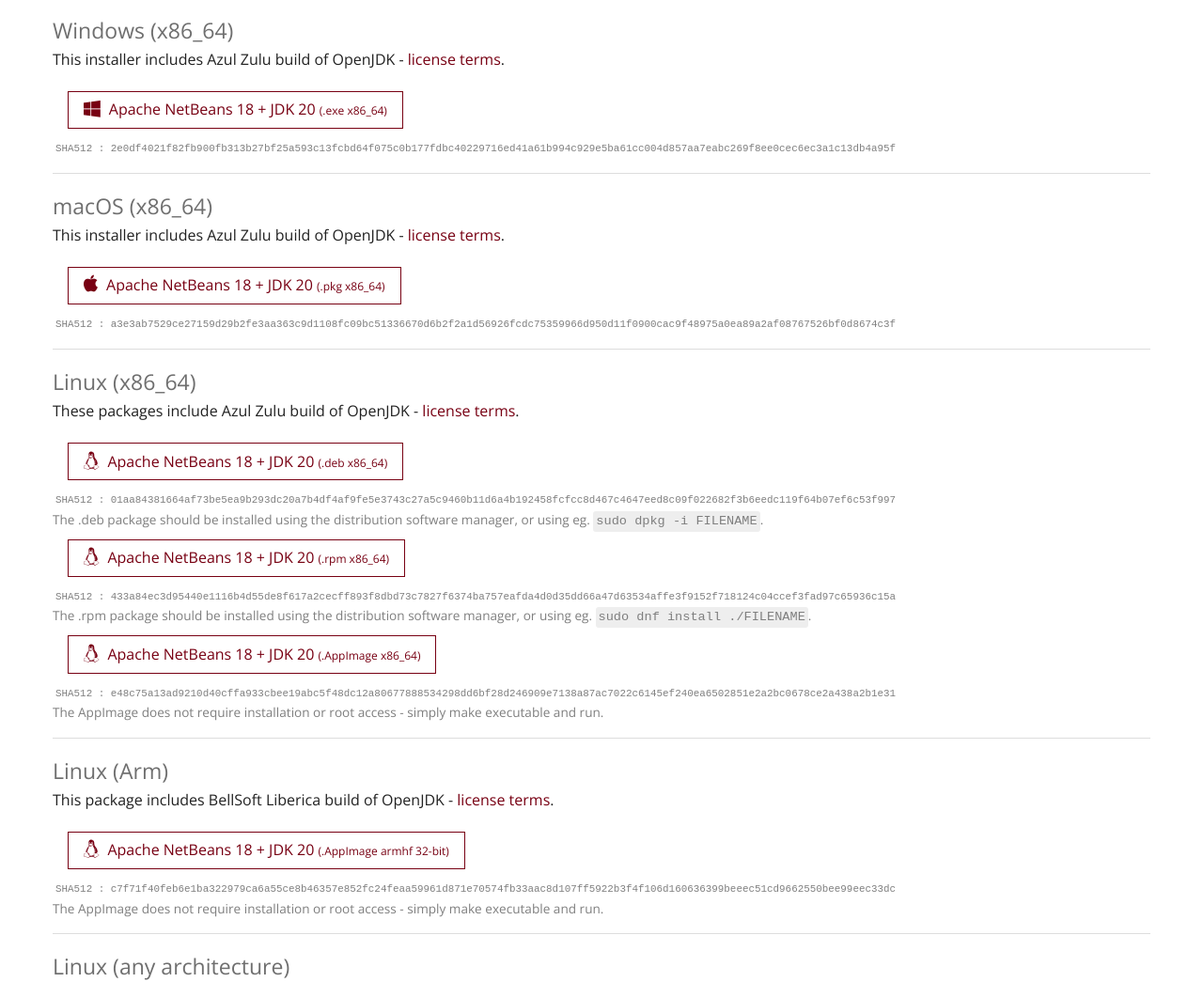
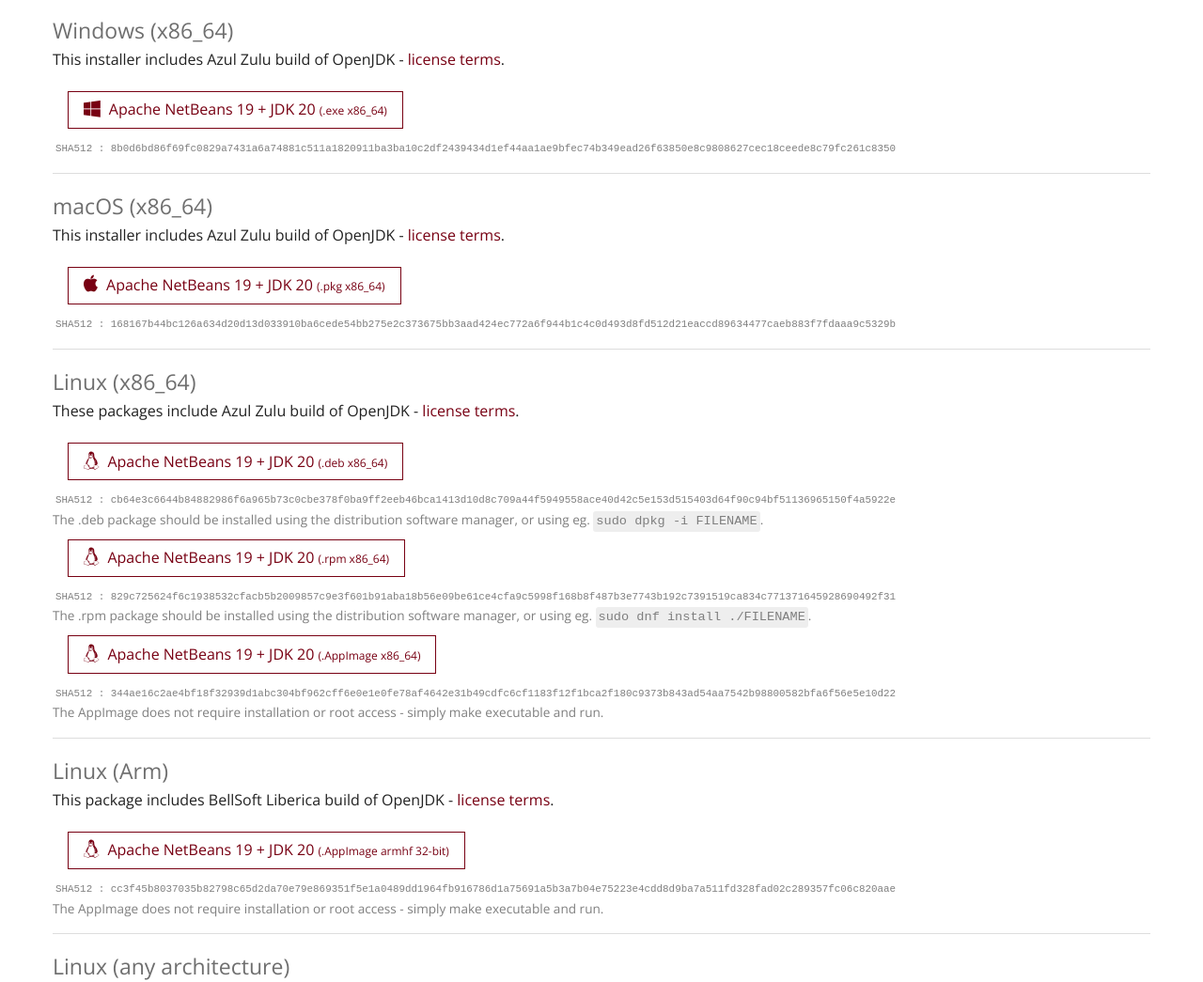
Before and after one commit to neilcsmith-net/codelerity-com-deploy, a Jekyll site: the page built from netbeans.html, in a window 1280 px wide and 1400 px high, scrolled down 621 px. Shown: the part 155-1200 px from the top of the window at 94% size. Built offline with Jekyll 4.4.1, drawn with Linux system fonts in a browser that asks for light colours; nearby versions of some CDN libraries; comment, search, counter and statistics services are not loaded; some of the changed text lies outside the part shown.

Commit message:
Update NetBeans page for Apache NetBeans 19 release.

```diff
--- a/netbeans.html
+++ b/netbeans.html
@@ -1,6 +1,6 @@
 ---
 layout: page
-title: "Apache NetBeans 18 packages"
+title: "Apache NetBeans 19 packages"
 permalink: /netbeans/
 ---
 
@@ -52,61 +52,61 @@
   <section class="download-arch">
     <h3>Windows (x86_64)</h3>
     <p>This installer includes Azul Zulu build of OpenJDK -
-      <a href="https://docs.azul.com/core/tpls/april-2023/zulu20_tpl.html">license terms</a>.</p>
-    <div><a href="https://github.com/codelerity/netbeans-installers/releases/download/v18-build1/Apache-NetBeans-18.exe"
+      <a href="https://docs.azul.com/core/tpls/july-2023/zulu20_tpl.html">license terms</a>.</p>
+    <div><a href="https://github.com/codelerity/netbeans-installers/releases/download/v19-build1/Apache-NetBeans-19.exe"
             class="btn"><i class="fa fa-windows"></i>
-        Apache NetBeans 18 + JDK 20
+        Apache NetBeans 19 + JDK 20
         <span class="type-arch">(.exe x86_64)</span></a></div>
     <aside>
-      <code class="hash">SHA512 : 2e0df4021f82fb900fb313b27bf25a593c13fcbd64f075c0b177fdbc40229716ed41a61b994c929e5ba61cc004d857aa7eabc269f8ee0cec6ec3a1c13db4a95f</code>
+      <code class="hash">SHA512 : 8b0d6bd86f69fc0829a7431a6a74881c511a1820911ba3ba10c2df2439434d1ef44aa1ae9bfec74b349ead26f63850e8c9808627cec18ceede8c79fc261c8350</code>
     </aside>
   </section>
   <section class="download-arch">
     <h3>macOS (x86_64)</h3>
     <p>This installer includes Azul Zulu build of OpenJDK -
-      <a href="https://docs.azul.com/core/tpls/april-2023/zulu20_tpl.html">license terms</a>.</p>
-    <div><a href="https://github.com/codelerity/netbeans-installers/releases/download/v18-build1/Apache-NetBeans-18.pkg"
+      <a href="https://docs.azul.com/core/tpls/july-2023/zulu20_tpl.html">license terms</a>.</p>
+    <div><a href="https://github.com/codelerity/netbeans-installers/releases/download/v19-build1/Apache-NetBeans-19.pkg"
             class="btn"><i class="fa fa-apple"></i>
-        Apache NetBeans 18 + JDK 20
+        Apache NetBeans 19 + JDK 20
         <span class="type-arch">(.pkg x86_64)</span></a></div>
     <aside>
-      <code class="hash">SHA512 : a3e3ab7529ce27159d29b2fe3aa363c9d1108fc09bc51336670d6b2f2a1d56926fcdc75359966d950d11f0900cac9f48975a0ea89a2af08767526bf0d8674c3f</code>
+      <code class="hash">SHA512 : 168167b44bc126a634d20d13d033910ba6cede54bb275e2c373675bb3aad424ec772a6f944b1c4c0d493d8fd512d21eaccd89634477caeb883f7fdaaa9c5329b</code>
     </aside>
   </section>
   <section class="download-arch">
     <h3>Linux (x86_64)</h3>
     <p>These packages include Azul Zulu build of OpenJDK -
-      <a href="https://docs.azul.com/core/tpls/april-2023/zulu20_tpl.html">license terms</a>.</p>
-    <div><a href="https://github.com/codelerity/netbeans-installers/releases/download/v18-build1/apache-netbeans_18-1_amd64.deb"
+      <a href="https://docs.azul.com/core/tpls/july-2023/zulu20_tpl.html">license terms</a>.</p>
+    <div><a href="https://github.com/codelerity/netbeans-installers/releases/download/v19-build1/apache-netbeans_19-1_amd64.deb"
             class="btn"><i class="fa fa-linux"></i>
-        Apache NetBeans 18 + JDK 20
+        Apache NetBeans 19 + JDK 20
         <span class="type-arch">(.deb x86_64)</span></a></div>
-    <aside><code class="hash">SHA512 : 01aa84381664af73be5ea9b293dc20a7b4df4af9fe5e3743c27a5c9460b11d6a4b192458fcfcc8d467c4647eed8c09f022682f3b6eedc119f64b07ef6c53f997</code><br>
+    <aside><code class="hash">SHA512 : cb64e3c6644b84882986f6a965b73c0cbe378f0ba9ff2eeb46bca1413d10d8c709a44f5949558ace40d42c5e153d515403d64f90c94bf51136965150f4a5922e</code><br>
       The .deb package should be installed using the distribution software manager,
       or using eg. <code>sudo dpkg -i FILENAME</code>.</aside>
-    <div><a href="https://github.com/codelerity/netbeans-installers/releases/download/v18-build1/apache-netbeans-18-0.x86_64.rpm"
+    <div><a href="https://github.com/codelerity/netbeans-installers/releases/download/v19-build1/apache-netbeans-19-0.x86_64.rpm"
             class="btn"><i class="fa fa-linux"></i>
-        Apache NetBeans 18 + JDK 20
+        Apache NetBeans 19 + JDK 20
         <span class="type-arch">(.rpm x86_64)</span></a></div>
-    <aside><code class="hash">SHA512 : 433a84ec3d95440e1116b4d55de8f617a2cecff893f8dbd73c7827f6374ba757eafda4d0d35dd66a47d63534affe3f9152f718124c04ccef3fad97c65936c15a</code><br>
+    <aside><code class="hash">SHA512 : 829c725624f6c1938532cfacb5b2009857c9e3f601b91aba18b56e09be61ce4cfa9c5998f168b8f487b3e7743b192c7391519ca834c771371645928690492f31</code><br>
       The .rpm package should be installed using the distribution software manager,
       or using eg. <code>sudo dnf install ./FILENAME</code>.</aside>
-    <div><a href="https://github.com/codelerity/netbeans-installers/releases/download/v18-build1/Apache_NetBeans-18-x86_64.AppImage"
+    <div><a href="https://github.com/codelerity/netbeans-installers/releases/download/v19-build1/Apache_NetBeans-19-x86_64.AppImage"
             class="btn"><i class="fa fa-linux"></i>
-        Apache NetBeans 18 + JDK 20
+        Apache NetBeans 19 + JDK 20
         <span class="type-arch">(.AppImage x86_64)</span></a></div>
-    <aside><code class="hash">SHA512 : e48c75a13ad9210d40cffa933cbee19abc5f48dc12a80677888534298dd6bf28d246909e7138a87ac7022c6145ef240ea6502851e2a2bc0678ce2a438a2b1e31</code><br>
+    <aside><code class="hash">SHA512 : 344ae16c2ae4bf18f32939d1abc304bf962cff6e0e1e0fe78af4642e31b49cdfc6cf1183f12f1bca2f180c9373b843ad54aa7542b98800582bfa6f56e5e10d22</code><br>
       The AppImage does not require installation or root access - simply make executable and run.</aside>
   </section>
   <section class="download-arch">
     <h3>Linux (Arm)</h3>
     <p>This package includes BellSoft Liberica build of OpenJDK -
       <a href="https://bell-sw.com/liberica_eula/">license terms</a>.</p>
-    <div><a href="https://github.com/codelerity/netbeans-installers/releases/download/v18-build1/Apache_NetBeans-18-arm.AppImage"
+    <div><a href="https://github.com/codelerity/netbeans-installers/releases/download/v19-build1/Apache_NetBeans-19-arm.AppImage"
             class="btn"><i class="fa fa-linux"></i>
-        Apache NetBeans 18 + JDK 20
+        Apache NetBeans 19 + JDK 20
         <span class="type-arch">(.AppImage armhf 32-bit)</span></a></div>
-    <aside><code class="hash">SHA512 : c7f71f40feb6e1ba322979ca6a55ce8b46357e852fc24feaa59961d871e70574fb33aac8d107ff5922b3f4f106d160636399beeec51cd9662550bee99eec33dc</code><br>
+    <aside><code class="hash">SHA512 : cc3f45b8037035b82798c65d2da70e79e869351f5e1a0489dd1964fb916786d1a75691a5b3a7b04e75223e4cdd8d9ba7a511fd328fad02c289357fc06c820aae</code><br>
       The AppImage does not require installation or root access - simply make executable and run.</aside>
   </section>
   <section class="download-arch">
```
